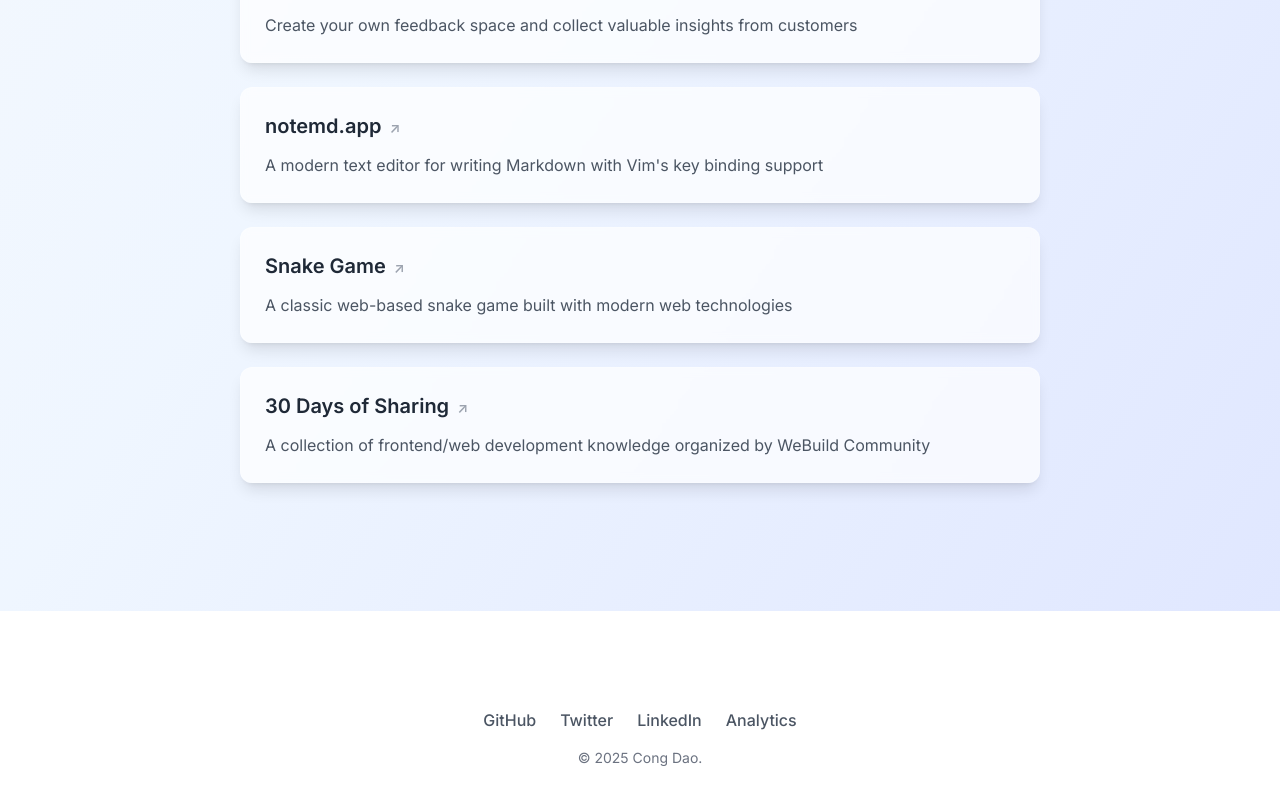
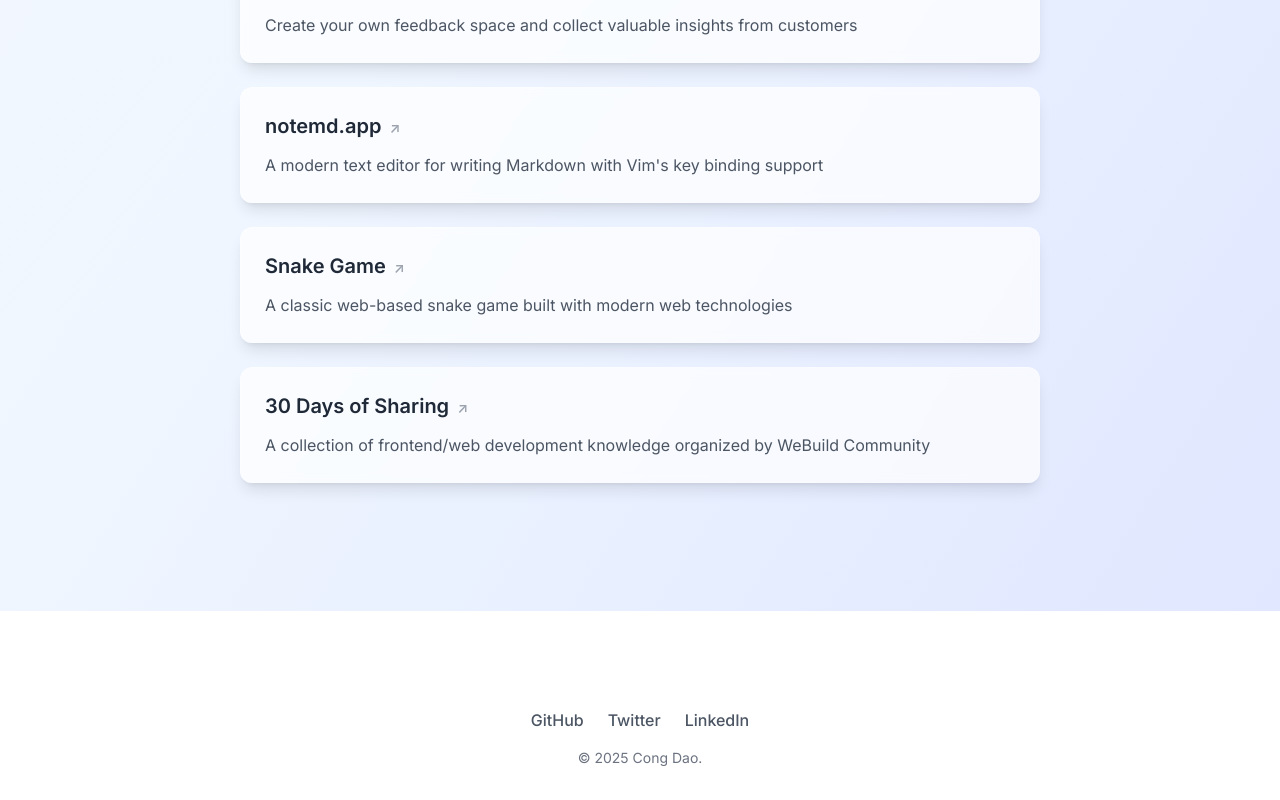
Before and after one commit to congdv/congdv.com, a Next.js app: page / in a window 1280 px wide. Shown: the part 1467-2267 px from the top of the page. Built offline with nearby package versions, Linux system fonts and the light colour scheme; no server answers.

Commit message:
Remove public analytics

```diff
--- a/src/pages/_app.tsx
+++ b/src/pages/_app.tsx
@@ -32,7 +32,6 @@ export default function App({ Component, pageProps }: AppProps) {
       </header>
 
       <Component {...pageProps} />
-      {/* <Analytics /> */}
 
       {/* Footer */}
       <footer className="bg-white/80 backdrop-blur-md border-t border-white/20 mt-16">
@@ -63,14 +62,6 @@ export default function App({ Component, pageProps }: AppProps) {
               >
                 LinkedIn
               </Link>
-              <Link
-                href="https://analytics.congdv.com/dashboard?site=congdv.com"
-                className="text-gray-600 hover:text-blue-600 transition-colors duration-300 font-medium"
-                target="_blank"
-                rel="noopener noreferrer"
-              >
-                Analytics
-              </Link>
             </div>
             <div className="text-gray-500 text-sm">
               © {new Date().getFullYear()} Cong Dao.
```
